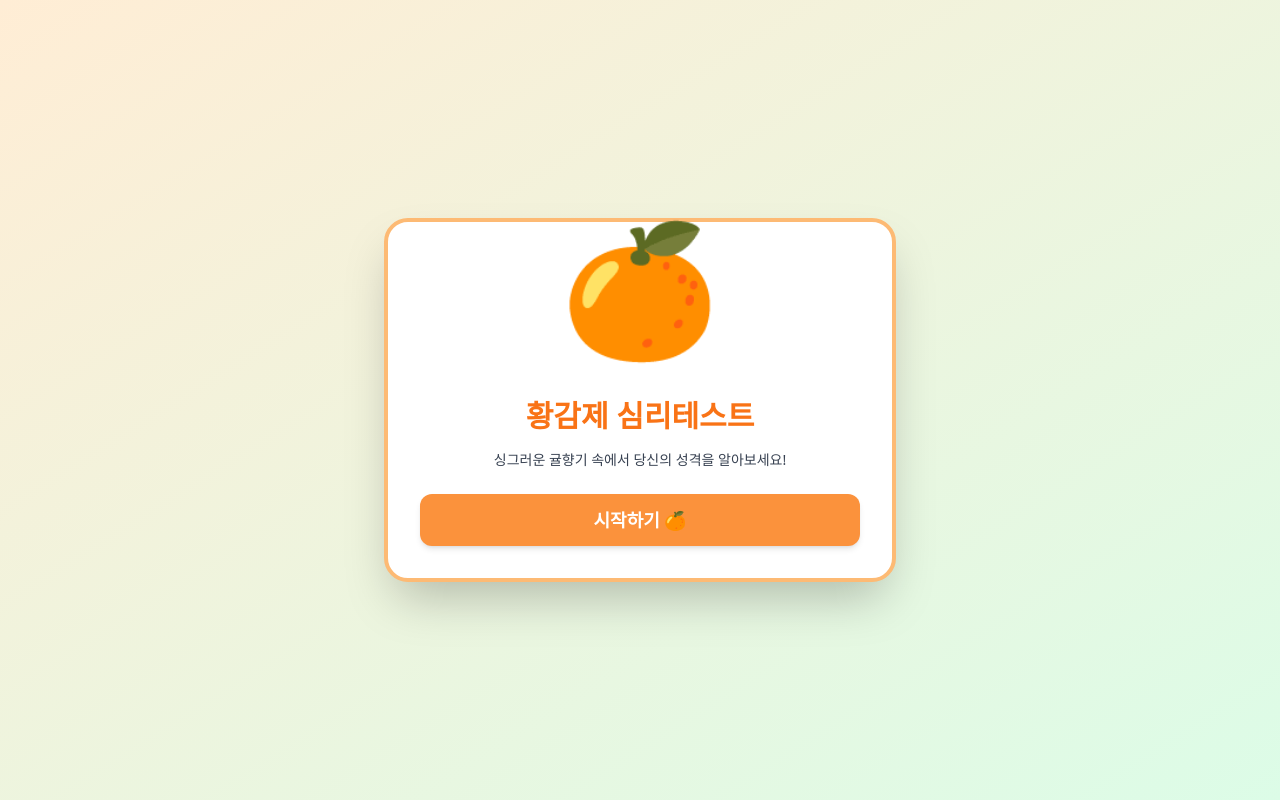
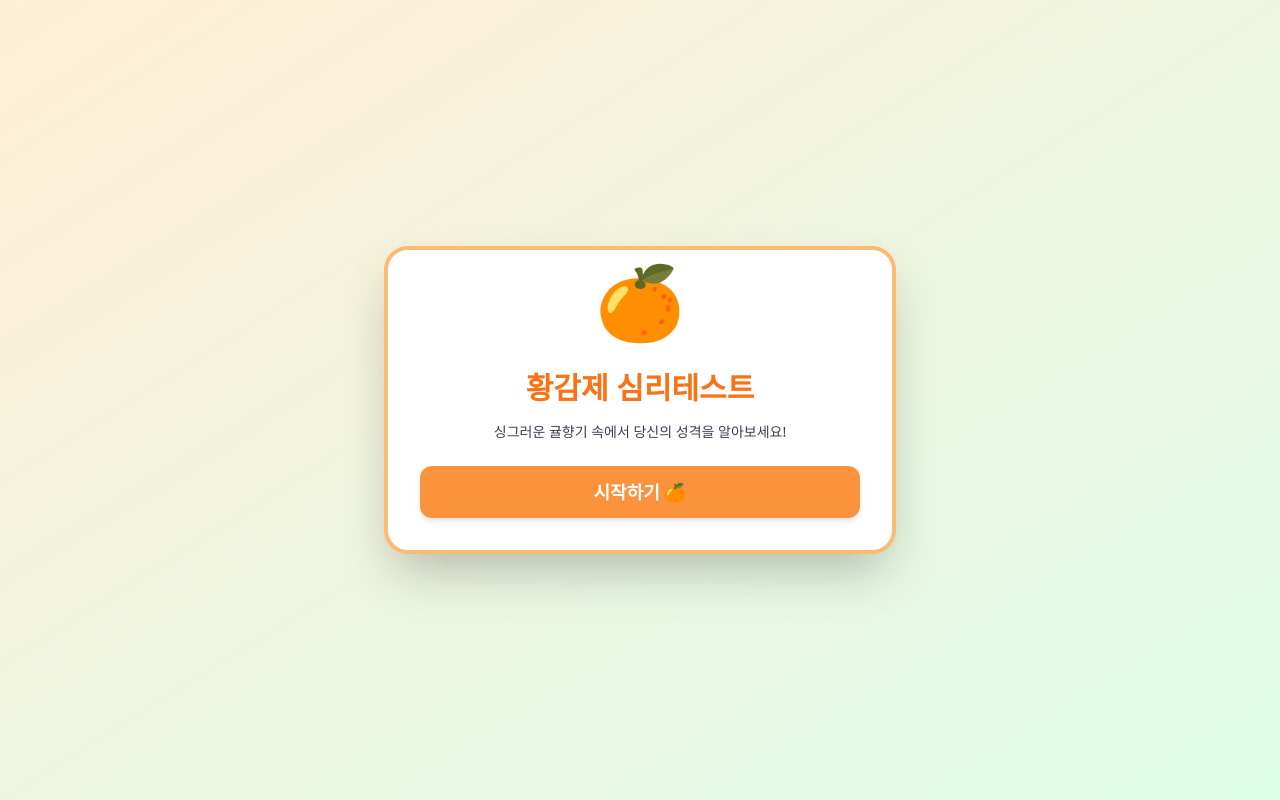
Before and after one commit to godcastle2/skkusaeng_mbti, a plain HTML site: page index.html in a window 1280 px wide. Drawn offline with nearby package versions, Linux system fonts and the light colour scheme.

Commit message:
Update index.html

```diff
--- a/index.html
+++ b/index.html
@@ -8,10 +8,10 @@
 <body class="flex items-center justify-center min-h-screen bg-gradient-to-br from-orange-100 to-green-100 font-sans p-4">
   <div class="bg-white p-8 rounded-3xl shadow-2xl w-full max-w-lg text-center border-4 border-orange-300">
     <!-- 상단 귤 이모지 -->
-    <div class="text-9xl mb-4 animate-bounce">🍊</div>
+    <div class="text-7xl mb-4 animate-bounce">🍊</div>
 
     <!-- 제목 -->
-    <h1 class="text-5xl lg:text-3xl font-extrabold text-orange-500 mb-4">황감제 심리테스트</h1>
+    <h1 class="text-7xl lg:text-3xl font-extrabold text-orange-500 mb-4">황감제 심리테스트</h1>
 
     <!-- 설명 -->
     <p class="mb-6 text-gray-700 text-base sm:text-sm">싱그러운 귤향기 속에서 당신의 성격을 알아보세요!</p>
```
